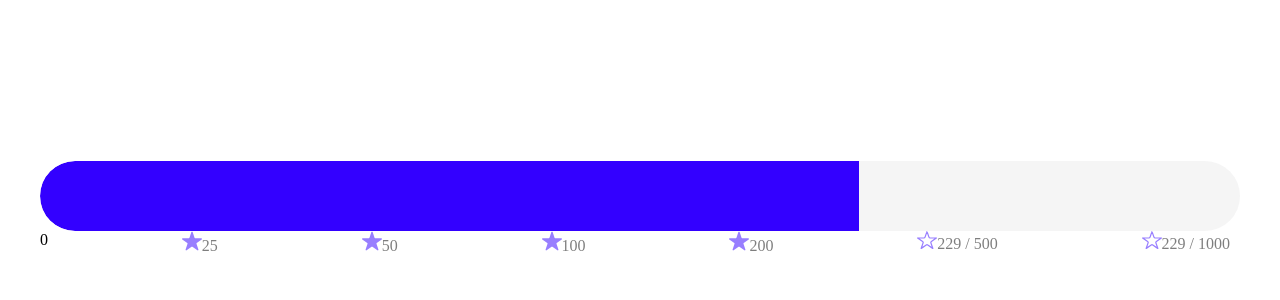
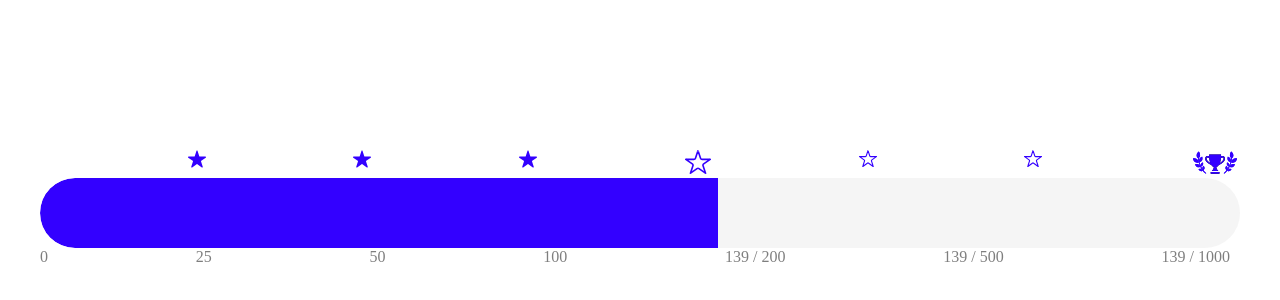
Before and after one commit to kotet912/div-test, a Vue app: page / in a window 1280 px wide. Shown: the part 192-492 px from the top of the page. Built offline with nearby package versions, Linux system fonts and the light colour scheme.

Commit message:
звезды

```diff
--- a/src/components/Game.less
+++ b/src/components/Game.less
@@ -3,6 +3,51 @@
     align-items: flex-start;
     justify-content: center;
     flex-direction: column;
+
+    span {
+        opacity: 50%;
+    }
+
+    &__box {
+        display: flex;
+        flex-direction: row;
+        width: 100%;
+        justify-content: space-between;
+
+        &__stages {
+            display: flex;
+            flex-direction: row;
+            justify-content: space-between;
+            width: 100%;
+
+
+
+            &__threshold {
+                &__star-image {
+                    width: 18px;
+                }
+
+                &__star-contrast-image {
+                    width: 18px;
+                }
+
+                &__large-star {
+                    width: 26px;
+                }
+
+                &__cup {
+                    width: 50px;
+                }
+            }
+
+        }
+
+        &__threshold-points {
+            margin: 0 10px;
+
+
+        }
+    }
 
     &__line {
         width: 1200px;
@@ -19,20 +64,4 @@
             border-bottom-left-radius: 50px;
         }
     }
-
-    &__box {
-        display: flex;
-        flex-direction: row;
-        width: 100%;
-        justify-content: space-between;
-
-        &__threshold-points {
-            margin: 0 10px;
-            opacity: 50%;
-
-            img {
-                width: 20px;
-            }
-        }
-    }
 }
--- a/src/components/Game.vue
+++ b/src/components/Game.vue
@@ -1,5 +1,18 @@
 <template>
     <div class="game">
+        <div class="game__box__stages">
+            <div />
+            <div class="game__box__stages__threshold" v-for="(stage, index) in stages" :key="stage.id">
+                <img :src="totalPoints >= stage.thresholdPoints ? require('@/assets/Star.svg') : require('@/assets/StarContr.svg')"
+                    :class="[
+                        totalPoints >= stage.thresholdPoints ? 'game__box__stages__threshold__star-image' : 'game__box__stages__threshold__star-contrast-image',
+                        index === stages.length - index ? 'game__box__stages__threshold__large-star' : ''
+                    ]" alt="" />
+            </div>
+
+
+            <img class="game__box__stages__threshold__cup" src="../assets/cup.svg" alt="">
+        </div>
         <div class="game__line">
             <div class="game__line__process" :style="{ width: gameProgress + '%' }"></div>
         </div>
@@ -7,8 +20,6 @@
         <div class="game__box">
             <span>0</span>
             <div class="game__box__threshold-points" v-for="stage in stages" :key="stage.id">
-                <img :src="totalPoints >= stage.thresholdPoints ? require('@/assets/Star.svg') : require('@/assets/StarContr.svg')"
-                    alt="">
                 <span v-if="totalPoints < stage.thresholdPoints">
                     {{ totalPoints }} / {{ stage.thresholdPoints }}
                 </span>
--- a/src/store.js
+++ b/src/store.js
@@ -34,7 +34,7 @@ export default createStore({
                 "games": [
                     {
                         "name": "Игра 3.1",
-                        "bestResult": 100,
+                        "bestResult": 10,
                         "isPlayed": false
                     }
                 ]
```
